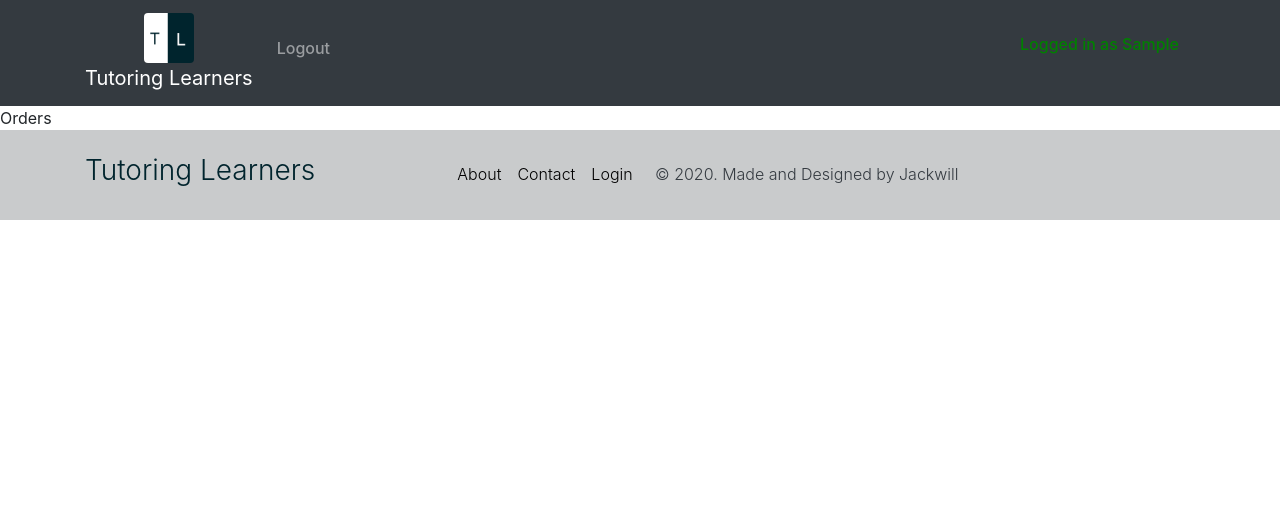
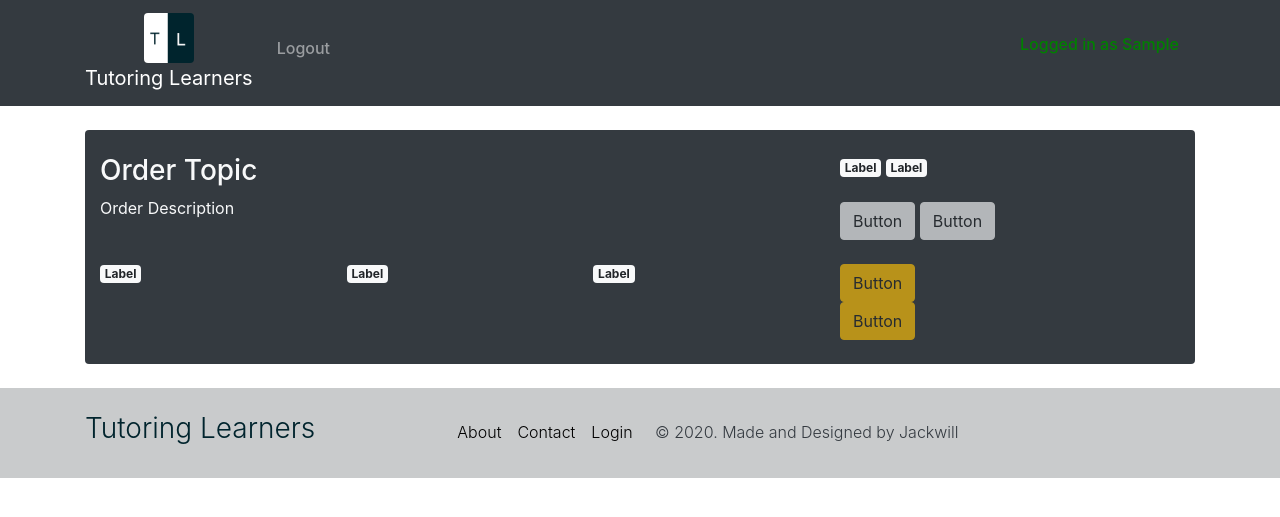
Before and after one commit to mundiakaluson/TL-django, a Django app: page /orders in a window 1280 px wide. Shown: the top 517 px of the page. Run offline with Django 3.2, Linux system fonts and the light colour scheme; the visitor is signed in with stand-in values (Sample User, id 1); some libraries are stand-ins or nearby versions.

Commit message:
UI designing

```diff
--- a/TL/mainapp/templates/mainapp/orders.html
+++ b/TL/mainapp/templates/mainapp/orders.html
@@ -2,5 +2,81 @@
 
 
 {% block content %}
-    Orders
+
+<br>
+
+<div class="container">
+
+    <div class="container-fluid bg-dark text-light rounded">
+        <br>
+        <div class="row">
+            <div class="col-md-12">
+                <div class="row">
+                    <div class="col-md-8">
+                        <div class="row">
+                            <div class="col-md-12">
+                                <h3>
+                                    Order Topic
+                                </h3>
+                                <p class="text-light font-light">
+                                    Order Description
+                                </p>
+                                <br>
+                                <div class="row">
+                                    <div class="col-md-4">
+                                        <span class="badge badge-light">Label</span>
+                                    </div>
+                                    <div class="col-md-4">
+                                        <span class="badge badge-light">Label</span>
+                                    </div>
+                                    <div class="col-md-4">
+                                        <span class="badge badge-light">Label</span>
+                                    </div>
+                                </div>
+                            </div>
+                        </div>
+                    </div>
+                    <div class="col-md-4">
+                        <div class="row">
+                            <div class="col-md-6">
+                                <span class="badge badge-light">Label</span>
+                                <span class="badge badge-light">Label</span>
+                            </div>
+                        </div>
+                        <div class="row">
+                            <div class="col-md-8">
+
+                                <br>
+
+                                <button type="button" class="btn btn-light" disabled>
+                                    Button
+                                </button>
+
+                                <button type="button" class="btn btn-light" disabled>
+                                    Button
+                                </button>
+                            </div>
+                            <br>
+                            <br>
+                            <div class="col-md-6">
+
+                                <br>
+
+                                <button type="button" class="btn btn-warning" disabled>
+                                    Button
+                                </button>
+
+                                <button type="button" class="btn btn-warning" disabled>
+                                    Button
+                                </button>
+                            </div>
+                        </div>
+                    </div>
+                </div>
+            </div>
+        </div>
+        <br>
+    </div>
+    <br>
+</div>
 {% endblock content %}
```
